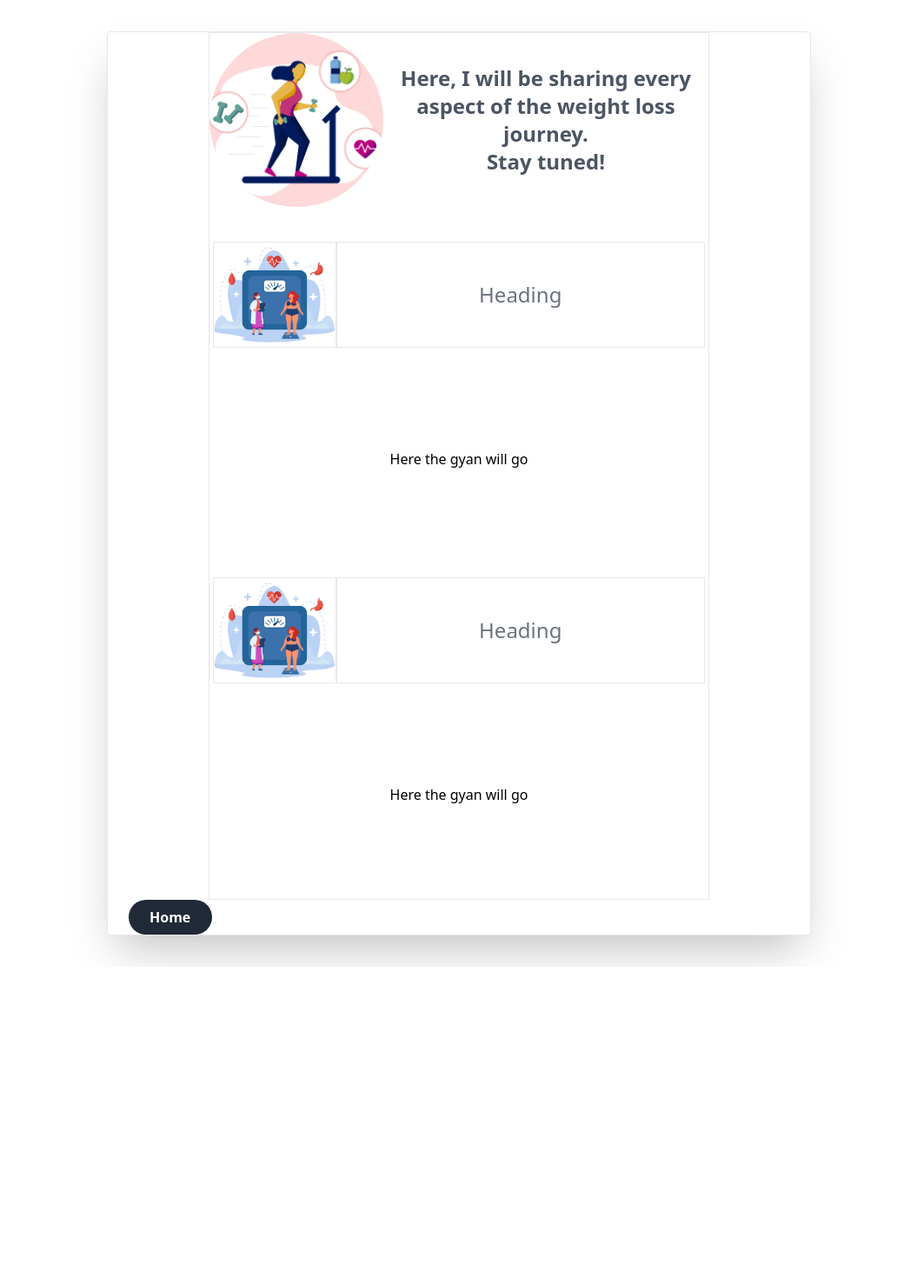
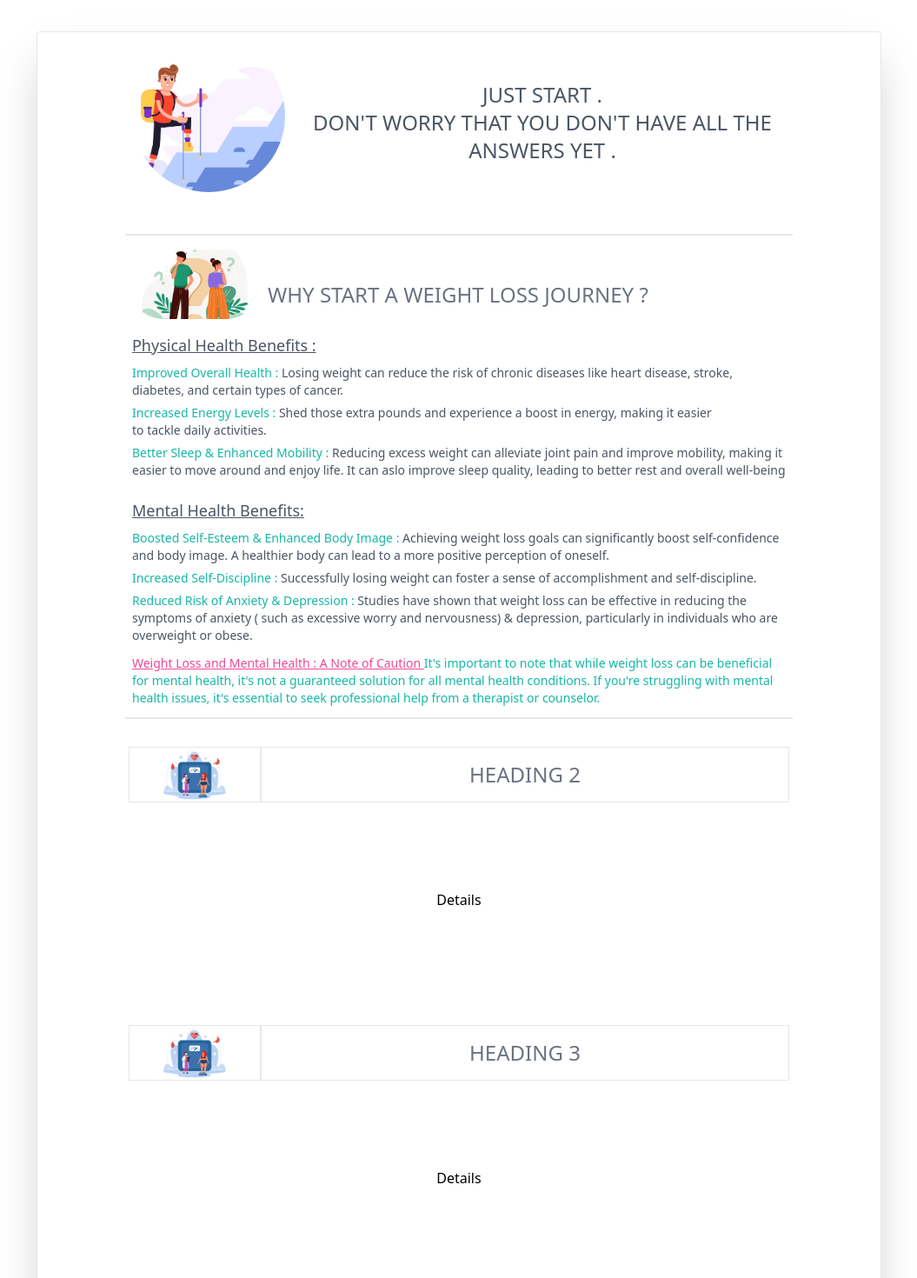
Before and after one commit to nishantkr02/BmiCalculator, a React (Vite) app: page /fitness-journey in a window 1280 px wide. Shown: the top 1470 px of the page at 87% size, without its empty margins (112-1167 px from the left). Before the commit the page ends 1112 px from the top, so only its background shows below. Built offline with nearby package versions, Linux system fonts and the light colour scheme.

Commit message:
weightloss journey page

```diff
--- a/src/Components/WeightLoss.jsx
+++ b/src/Components/WeightLoss.jsx
@@ -4,16 +4,16 @@ import { useNavigate } from 'react-router-dom'
 function WeightLoss() {
     const navigate = useNavigate()
   return (
-    <div className='flex flex-col  md:w-2/3 w-full px-2 mx-auto  border sm:px-6 my-1 shadow-2xl rounded bg-white'>
+    <div className='flex flex-col w-4/5    px-2 mx-auto  border sm:px-6 my-1 shadow-2xl rounded bg-white'>
 
-     <div className=' flex flex-col w-full justify-between mx-auto max-w-xl border  '>
+     <div className=' flex flex-col  justify-between mx-auto max-w-3xl md:w-full  '>
 
-     <div className='mb-2 flex flex-row justify-center'>
-          <div className=" flex justify-center items-center mx-auto max-w-[200px] mb-4 ">
-             <img src='/beginFitnes.jpg' className='w-full rounded-full object-contain' />
+     <div className='mb-2 flex flex-row justify-center '>
+          <div className=" w-1/4 flex justify-center items-center mx-auto  mb-4   ">
+             <img src='/startclimb.jpg' className='rounded-full object-contain p-2' />
           </div>
-          <div className='flex items-center justify-center -mt-4'>
-            <p className='text-gray-600 font-bold text-2xl'>Here, I will be sharing every aspect of the weight loss journey.<br/> Stay tuned!</p>
+          <div className='w-3/4 flex items-center justify-center '>
+            <p className='text-gray-600 md:font-medium text-sm md:text-2xl uppercase'>Just Start .<br/> Don't worry that you don't have all the answers yet .</p>
 
 
           </div>
@@ -24,21 +24,73 @@ function WeightLoss() {
 
 
         {/*Topic -1 */}
-        <div className='flex flex-col my-2 '>
+        <div className='flex flex-col my-2 border-b-2 border-t-2 my-4 '>
 
-            <div className=' flex flex-row w-full  justify-center   mx-auto  py-2 px-1 '>
+            <div className=' flex flex-row w-full  justify-center   mx-auto  py-2 px-1 h-20 mt-2 '>
 
-                <div className='flex w-1/4 border justify-start'>
-                    <img src='/bmi.jpg' className='md:w-full w-full object-contain '/>
+                <div className='flex w-1/5  justify-start h-20  '>
+                    <img src='/thewhy.jpg' className='md:w-full w-full rounded-full object-cover '/>
               </div>
-                <div className='flex w-3/4 flex-wrap  border mx-auto justify-center items-center '>
-                    <h1 className='text-gray-500 text my-3  text-2xl px-2'>Heading</h1>
+                <div className='flex w-4/5 flex-wrap items-end justify-start  mx-auto  h-20   '>
+                    <h1 className='flex text-gray-500 text my-3 font-medium sm:text-2xl px-2  text-sm uppercase items-end '> Why Start a Weight Loss Journey ?</h1>
                 </div>
 
             </div>
 
-             <div className='flex flex-wrap h-60 items-center justify-center'>
-                Here the gyan will go
+             <div className='w-full flex flex-col h-auto   mt-4'>
+
+                <div className='flex flex-wrap h-auto w-full p-2 '>
+
+                  <p className=' justify-start text-lg font-medium text-gray-600 mb-2 underline'>Physical Health Benefits :</p>
+
+                  <p className='  text-sm font-medium text-gray-600 text-left mb-1.5'>
+                    <span className='text-teal-500 '> Improved Overall Health : </span>
+                     Losing weight can reduce the risk of chronic diseases like heart disease, stroke,  diabetes, and certain types of cancer. </p>
+
+                  <p className=' text-sm font-medium text-gray-600 text-left mb-1.5'>
+                    <span className='text-teal-500'>Increased Energy Levels : </span>
+                    Shed those extra pounds and experience a boost in energy, making it easier <br/> to tackle daily activities.
+
+                     </p>
+
+                     <p className=' text-sm font-medium text-gray-600 text-left mb-1.5'>
+                    <span className='text-teal-500'> Better Sleep & Enhanced Mobility : </span>
+                    Reducing excess weight can alleviate joint pain and improve mobility, making it easier to move around and enjoy life.
+                    It can aslo improve sleep quality, leading to better rest and overall well-being
+
+                     </p>
+                </div>
+
+                <div className='flex flex-col h-auto  w-full p-2 '>
+                  <p className='flex justify-start text-lg font-medium text-gray-600  mb-2 underline'>Mental Health Benefits:</p>
+
+                  <p className=' text-sm font-medium text-gray-600 text-left mb-1.5'>
+                    <span className='text-teal-500'> Boosted Self-Esteem & Enhanced Body Image : </span>
+                    Achieving weight loss goals can significantly boost self-confidence and body image.
+                    A healthier body can lead to a more positive perception of oneself.
+
+                     </p>
+
+
+                  <p className=' text-sm font-medium text-gray-600 text-left mb-1.5'>
+                    <span className='text-teal-500'>Increased Self-Discipline : </span>
+                    Successfully losing weight can foster a sense of accomplishment and self-discipline.
+
+                     </p>
+
+
+
+                     <p className=' text-sm font-medium text-gray-600 text-left mb-3'>
+                    <span className='text-teal-500'>Reduced Risk of Anxiety & Depression : </span>
+                    Studies have shown that weight loss can be effective in reducing the symptoms of anxiety ( such as excessive worry and nervousness) & depression, particularly in individuals who are overweight or obese.
+                     </p>
+                     <p className=' text-sm font-medium text-teal-500 text-left mb-1'>
+                     <span className='text-pink-500 underline'>Weight Loss and Mental Health : A Note of Caution </span>
+                      It's important to note that while weight loss can be beneficial for mental health, it's not a guaranteed solution for all mental health conditions. If you're struggling with mental health issues, it's essential to seek professional help from a therapist or counselor.
+                      </p>
+
+
+                </div>
             </div>
 
 
@@ -46,28 +98,67 @@ function WeightLoss() {
 
 
         {/*Topic -2*/}
-        <div className='flex flex-col '>
+        <div className='flex flex-col my-2 '>
 
-            <div className=' flex flex-row w-full  justify-center   mx-auto  py-2 px-1 '>
+<div className=' flex flex-row w-full  justify-center   mx-auto  py-2 px-1 h-16 '>
 
-                <div className='flex w-1/4 border justify-start'>
-                    <img src='/bmi.jpg' className='md:w-full w-full object-contain '/>
+    <div className='flex w-1/5 border justify-start h-16  '>
+        <img src='/bmi.jpg' className='md:w-full w-full rounded-full object-contain '/>
   </div>
-                <div className='flex w-3/4 flex-wrap  border mx-auto justify-center items-center '>
-                    <h1 className='text-gray-500 text my-3  text-2xl px-2'>Heading</h1>
+    <div className='flex w-4/5 flex-wrap items-center justify-center  border mx-auto  h-16   '>
+        <h1 className='text-gray-500 text my-3  md:text-2xl px-2 uppercase items-center '>Heading 2</h1>
     </div>
 
 </div>
 
  <div className='flex flex-wrap h-60 items-center justify-center'>
-                Here the gyan will go
+   Details
 </div>
 
 
           </div>
 
 
+          {/*Topic -3*/}
+          <div className='flex flex-col my-2 '>
 
+<div className=' flex flex-row w-full  justify-center   mx-auto  py-2 px-1 h-16 '>
+
+    <div className='flex w-1/5 border justify-start h-16  '>
+        <img src='/bmi.jpg' className='md:w-full w-full rounded-full object-contain '/>
+  </div>
+    <div className='flex w-4/5 flex-wrap items-center justify-center  border mx-auto  h-16   '>
+        <h1 className='text-gray-500 text my-3  md:text-2xl px-2 uppercase items-center '>Heading 3</h1>
+    </div>
+
+</div>
+
+ <div className='flex flex-wrap h-60 items-center justify-center'>
+   Details
+</div>
+
+
+          </div>
+          {/*Topic -4*/}
+          <div className='flex flex-col my-2 '>
+
+<div className=' flex flex-row w-full  justify-center   mx-auto  py-2 px-1 h-16 '>
+
+    <div className='flex w-1/5 border justify-start h-16  '>
+        <img src='/bmi.jpg' className='md:w-full w-full rounded-full object-contain '/>
+  </div>
+    <div className='flex w-4/5 flex-wrap items-center justify-center  border mx-auto  h-16   '>
+        <h1 className='text-gray-500 text my-3  md:text-2xl px-2 uppercase items-center '>Heading 4</h1>
+    </div>
+
+</div>
+
+ <div className='flex flex-wrap h-60 items-center justify-center'>
+   Details
+</div>
+
+
+          </div>
 
 
       </div>
--- a/src/main.jsx
+++ b/src/main.jsx
@@ -48,7 +48,8 @@ const router = createBrowserRouter([
       path :'/result',
       element:<Result />,
 
-   },{
+   },
+   {
     path:"/fitness-journey",
     element:<WeightLoss />
    }
```
Also changed, not shown: public/startclimb.jpg (added), public/thewhy.jpg (added). Lines whose indentation alone changed are shown as unchanged.
